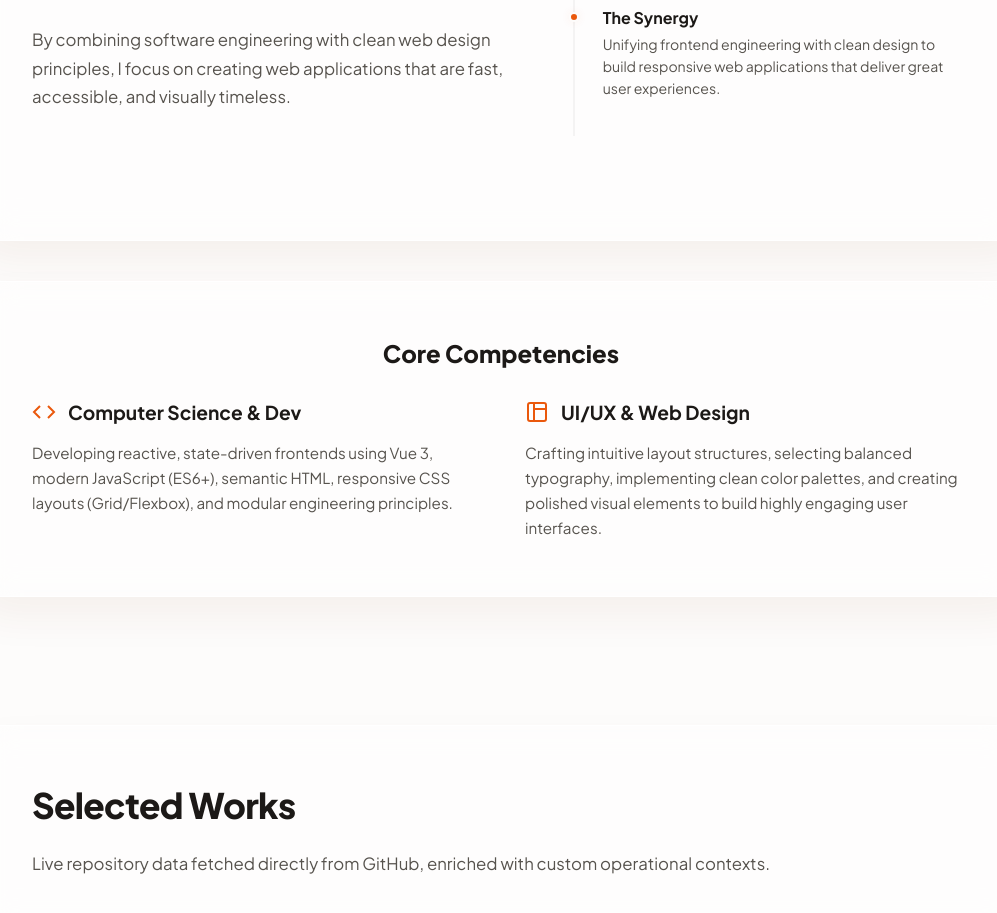
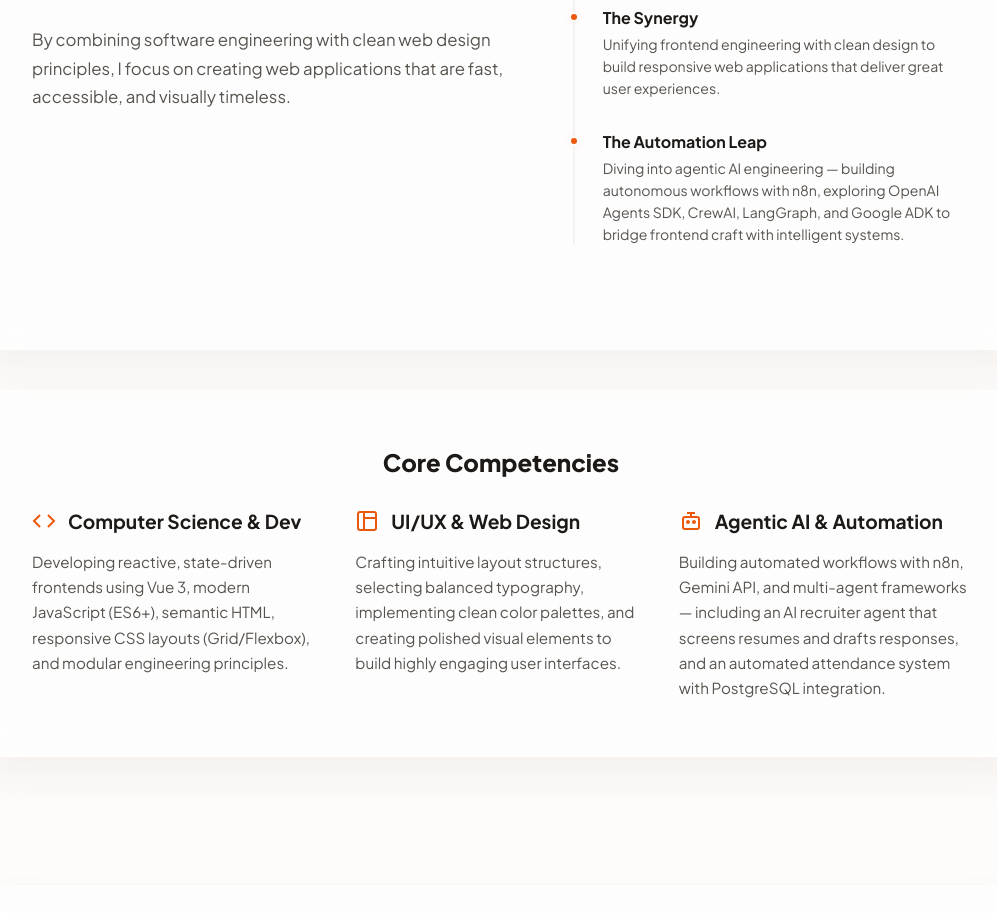
Before and after one commit to webjie28/BENJIELIPALAM, a Vue app: page / in a window 1280 px wide. Shown: the part 1123-2036 px from the top of the page, without its empty margins (139-1136 px from the left). Built offline with nearby package versions, Linux system fonts and the light colour scheme; no server answers.

Commit message:
content: Add Automation Leap to timeline and Agentic AI to core competencies

```diff
--- a/App.vue
+++ b/App.vue
@@ -227,6 +227,13 @@
                     <p>Unifying frontend engineering with clean design to build responsive web applications that deliver great user experiences.</p>
                   </div>
                 </div>
+                <div class="timeline-step reveal-on-scroll">
+                  <div class="step-marker"></div>
+                  <div class="step-content">
+                    <h5>The Automation Leap</h5>
+                    <p>Diving into agentic AI engineering — building autonomous workflows with n8n, exploring OpenAI Agents SDK, CrewAI, LangGraph, and Google ADK to bridge frontend craft with intelligent systems.</p>
+                  </div>
+                </div>
               </div>
             </div>
           </div>
@@ -255,6 +262,19 @@
                   <h4>UI/UX &amp; Web Design</h4>
                 </div>
                 <p>Crafting intuitive layout structures, selecting balanced typography, implementing clean color palettes, and creating polished visual elements to build highly engaging user interfaces.</p>
+              </div>
+              <div class="skill-category reveal-on-scroll">
+                <div class="skill-icon-title">
+                  <svg viewBox="0 0 24 24" width="24" height="24" stroke="currentColor" stroke-width="2" fill="none">
+                    <rect x="4" y="8" width="16" height="12" rx="2" ry="2"></rect>
+                    <path d="M12 8V4"></path>
+                    <path d="M8 4h8"></path>
+                    <circle cx="9" cy="13" r="1"></circle>
+                    <circle cx="15" cy="13" r="1"></circle>
+                  </svg>
+                  <h4>Agentic AI &amp; Automation</h4>
+                </div>
+                <p>Building automated workflows with n8n, Gemini API, and multi-agent frameworks — including an AI recruiter agent that screens resumes and drafts responses, and an automated attendance system with PostgreSQL integration.</p>
               </div>
             </div>
           </div>
@@ -2009,11 +2029,11 @@ body {
 
 .skills-grid {
   display: grid;
-  grid-template-columns: 1fr 1fr;
-  gap: 3rem;
-}
-
-@media (max-width: 768px) {
+  grid-template-columns: repeat(3, 1fr);
+  gap: 2rem;
+}
+
+@media (max-width: 900px) {
   .skills-grid {
     grid-template-columns: 1fr;
     gap: 2rem;
```
